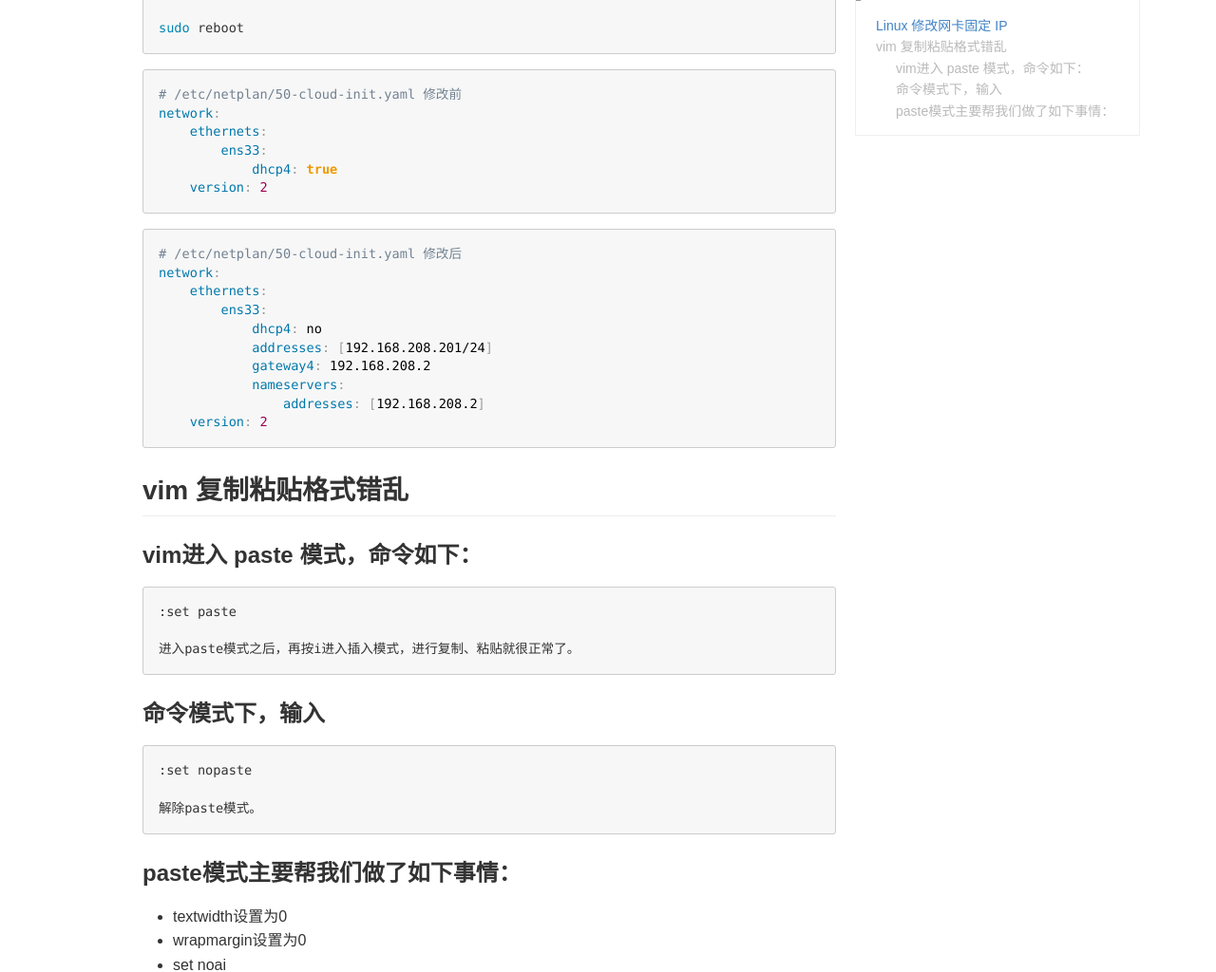
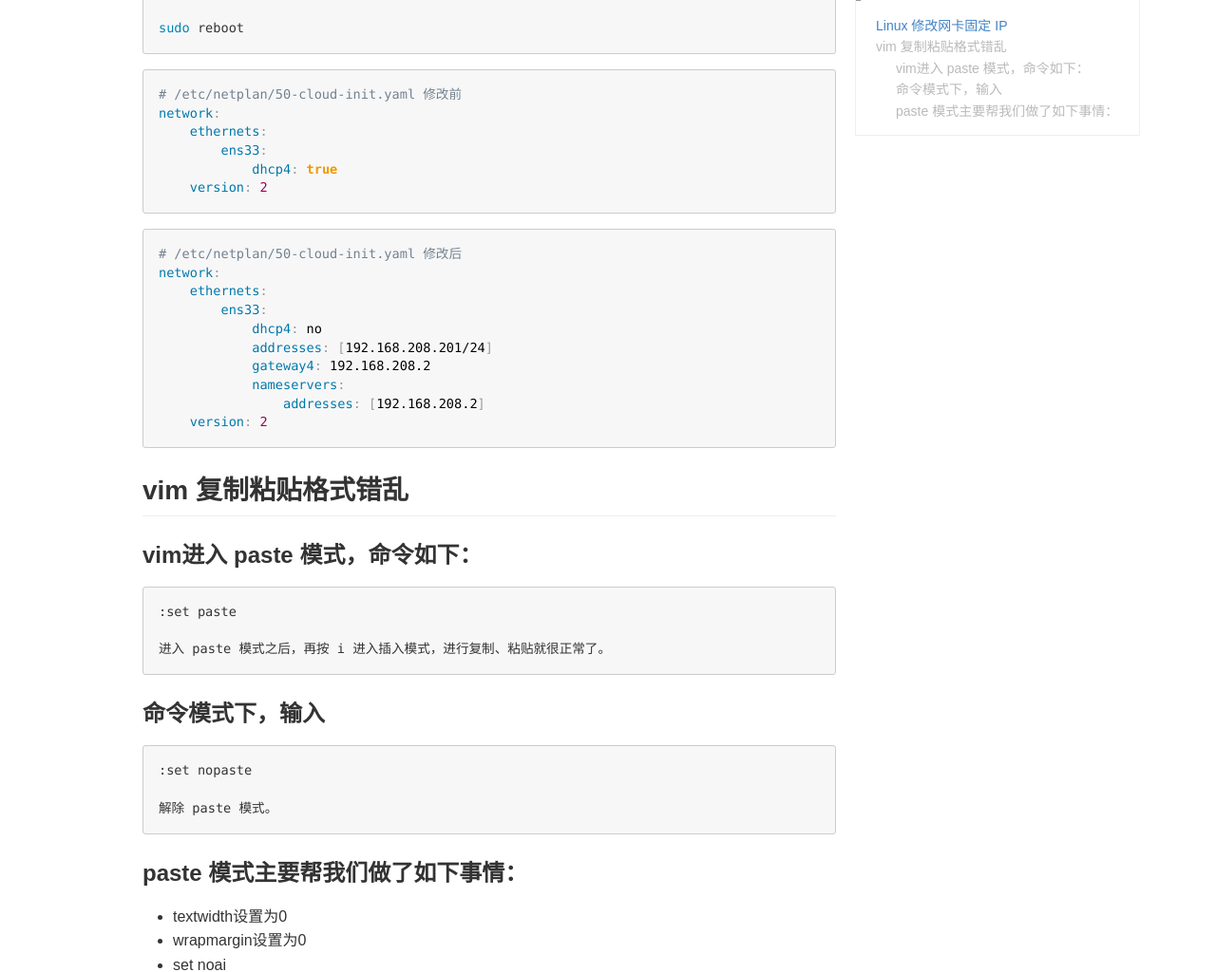
Before and after one commit to chensong/chensong.github.io, a Jekyll site: the page built from _posts/blog/2020-04-08-linux-network.md, in a window 1280 px wide. Shown: the part 395-1419 px from the top of the page at 95% size. Built offline with Jekyll 4.4.1, drawn with Linux system fonts in a browser that asks for light colours; comment, search, counter and statistics services are not loaded.

````diff
--- a/_posts/blog/2020-04-08-linux-network.md
+++ b/_posts/blog/2020-04-08-linux-network.md
@@ -47,7 +47,7 @@ network:
 ```
 :set paste
 
-进入paste模式之后，再按i进入插入模式，进行复制、粘贴就很正常了。
+进入 paste 模式之后，再按 i 进入插入模式，进行复制、粘贴就很正常了。
 ```
 
 ### 命令模式下，输入
@@ -55,10 +55,10 @@ network:
 ```
 :set nopaste
 
-解除paste模式。
+解除 paste 模式。
 ```
 
-### paste模式主要帮我们做了如下事情：
+### paste 模式主要帮我们做了如下事情：
 
 * textwidth设置为0
 * wrapmargin设置为0
````
